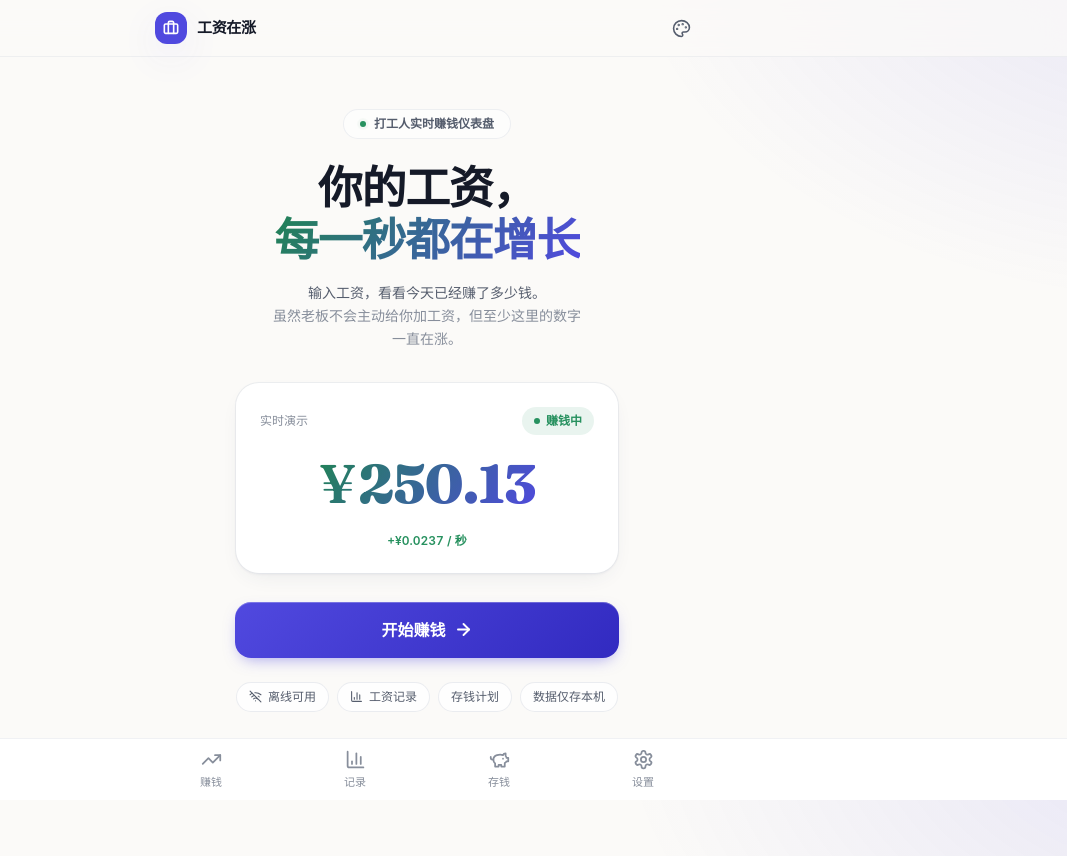
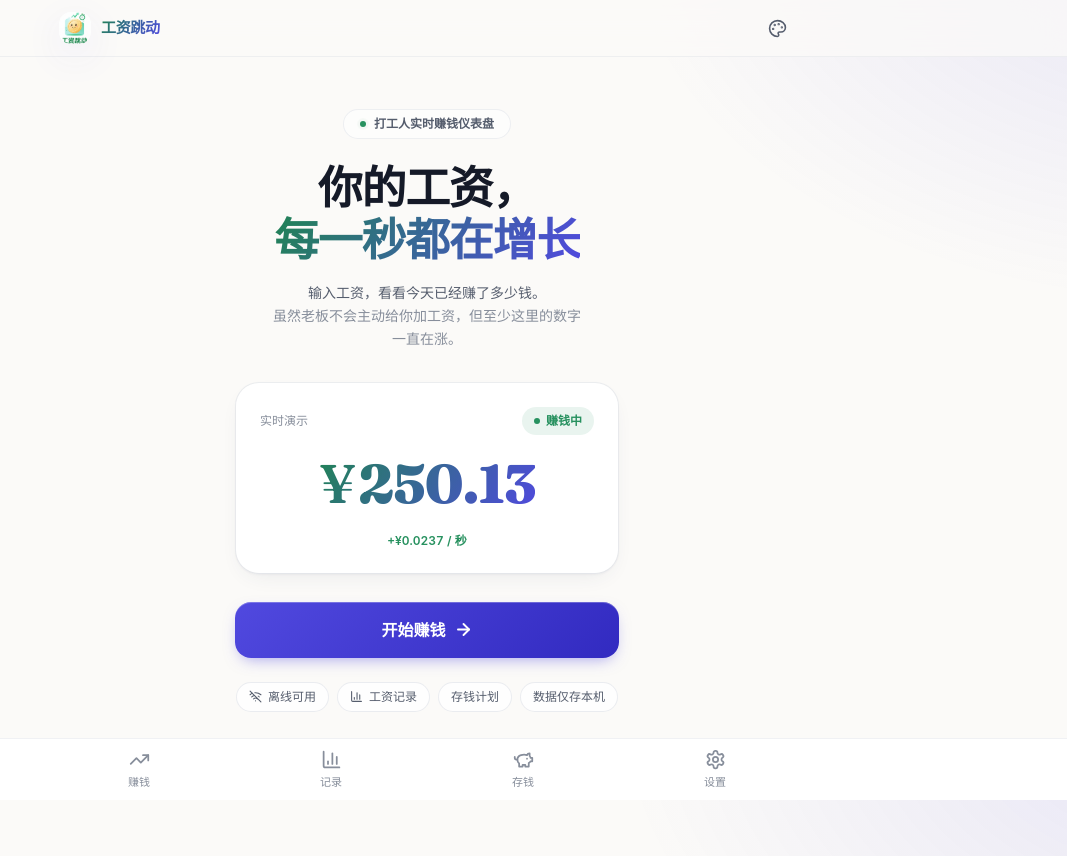
Before and after one commit to zhouchunzhi123/salary-rising, a React (Vite) app: page / in a window 1280 px wide. Shown: the whole page, without its empty margins (213-1280 px from the left). Built offline with nearby package versions, Linux system fonts and the light colour scheme.

Commit message:
feat: new logo image + gradient text title

```diff
--- a/src/components/AppShell.tsx
+++ b/src/components/AppShell.tsx
@@ -1,6 +1,6 @@
 import { useState } from 'react'
 import { Link, Outlet, useLocation } from 'react-router-dom'
-import { BarChart3, Briefcase, Palette, PiggyBank, Settings as SettingsIcon, TrendingUp } from 'lucide-react'
+import { BarChart3, Palette, PiggyBank, Settings as SettingsIcon, TrendingUp } from 'lucide-react'
 import { useSettings } from '@/hooks/useSettings'
 import { useTheme, THEME_OPTIONS } from '@/hooks/useTheme'
 import { cn } from '@/utils/cn'
@@ -21,12 +21,10 @@ export function AppShell() {
   return (
     <div className="min-h-dvh">
       <header className="sticky top-0 z-30 border-b border-line/50 bg-bg/75 backdrop-blur-xl safe-top">
-        <div className="mx-auto flex h-14 max-w-xl items-center justify-between px-4">
+        <div className="mx-auto flex h-14 max-w-xl md:max-w-2xl lg:max-w-3xl items-center justify-between px-4">
           <Link to="/" className="flex items-center gap-2.5">
-            <span className="grid h-8 w-8 place-items-center rounded-xl bg-primary shadow-glow">
-              <Briefcase size={16} className="text-primary-contrast" strokeWidth={2.4} />
-            </span>
-            <span className="text-[15px] font-bold tracking-tight text-ink">工资在涨</span>
+            <img src="/logo.png" alt="工资跳动" className="h-8 w-8 rounded-xl shadow-glow" />
+            <span className="text-[15px] font-bold tracking-tight text-gradient-money font-display">工资跳动</span>
           </Link>
           <div className="relative">
             <button
@@ -74,12 +72,12 @@ export function AppShell() {
         </div>
       </header>
 
-      <main className="mx-auto w-full max-w-xl px-4 pb-28 pt-5">
+      <main className="mx-auto w-full max-w-xl md:max-w-2xl lg:max-w-3xl px-4 pb-28 pt-5">
         <Outlet />
       </main>
 
       <nav className="fixed inset-x-0 bottom-0 z-30 border-t border-line/50 bg-card/90 backdrop-blur-xl safe-bottom">
-        <div className="mx-auto grid max-w-xl grid-cols-4">
+        <div className="mx-auto grid max-w-xl md:max-w-2xl lg:max-w-3xl grid-cols-4">
           {NAV_ITEMS.map((item) => {
             const active = location.pathname.startsWith(item.to)
             const Icon = item.icon
```
Also changed, not shown: public/logo.png (added).
